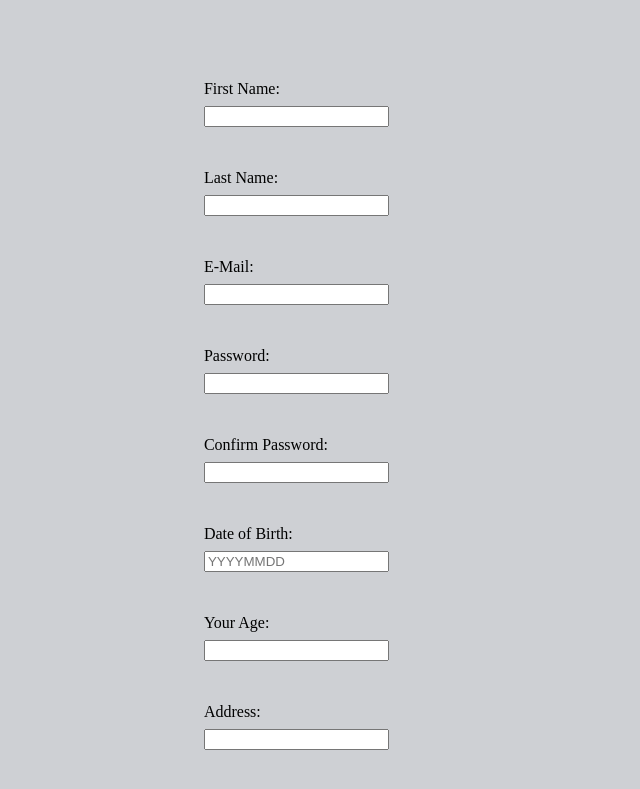
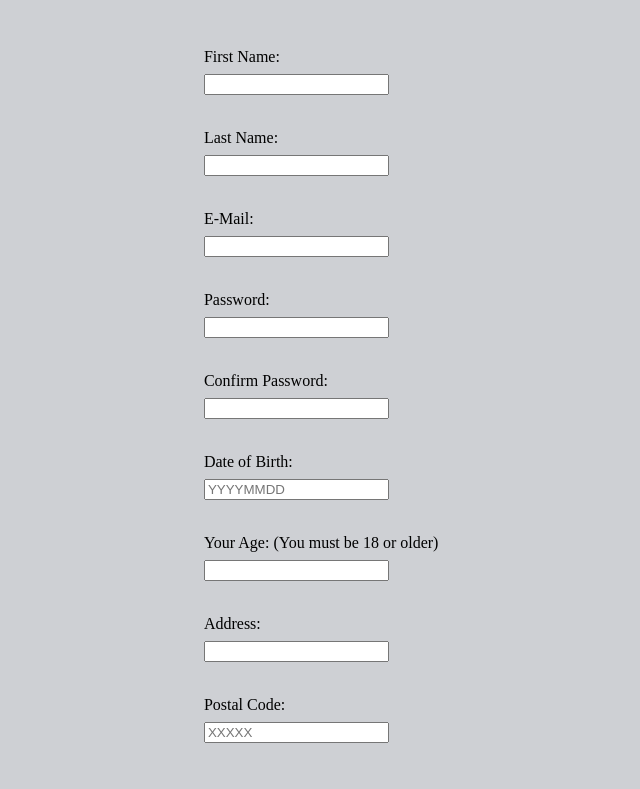
Before and after one commit to JohanBerglund00/JavaScript-Uppgift1, a plain HTML site: page index.html in a window 1280 px wide. Shown: the top 789 px of the page, without its empty margins (253-893 px from the left). Drawn offline with Linux system fonts and the light colour scheme.

Commit message:
Sparat 1

```diff
--- a/css/style.css
+++ b/css/style.css
@@ -10,7 +10,8 @@ body {
 }
 
 div {
-    margin-bottom: -2rem;
+    margin-top: -2rem;
+    margin-bottom: -0.5rem;
 }
 
 #submitButton {
--- a/index.html
+++ b/index.html
@@ -49,7 +49,7 @@
             </div>
 
             <div id="ageDiv">
-                <label for="age">Your Age:</label>
+                <label for="age">Your Age: (You must be 18 or older)</label>
                 <input type="number" name="age" id="age">
                 <label id="ageError">You must be at least 18 years old</label>
             </div>
--- a/script.js
+++ b/script.js
@@ -7,6 +7,7 @@ function validate() {
     const dob = document.getElementById('dob')
     const address = document.getElementById('address')
     const postalCode = document.getElementById('postalCode')
+
 
     if (firstName.value.trim().length < 2) {
         document.getElementById('firstNameError').style.visibility="visible";
@@ -34,7 +35,7 @@ function validate() {
         return false;
     }
 
-    else if (dob.value.trim().length < 8 || dob.value.trim().length > 8) { // ANVÄNDAREN MÅSTE VARA 18 ÅR ELLER ÄLDRE!!!
+    else if (dob.value.trim().length < 8 || dob.value.trim().length > 8) {
         document.getElementById('dobError').style.visibility="visible";
         dob.style.border = "solid 2px red";
         return false;
```
